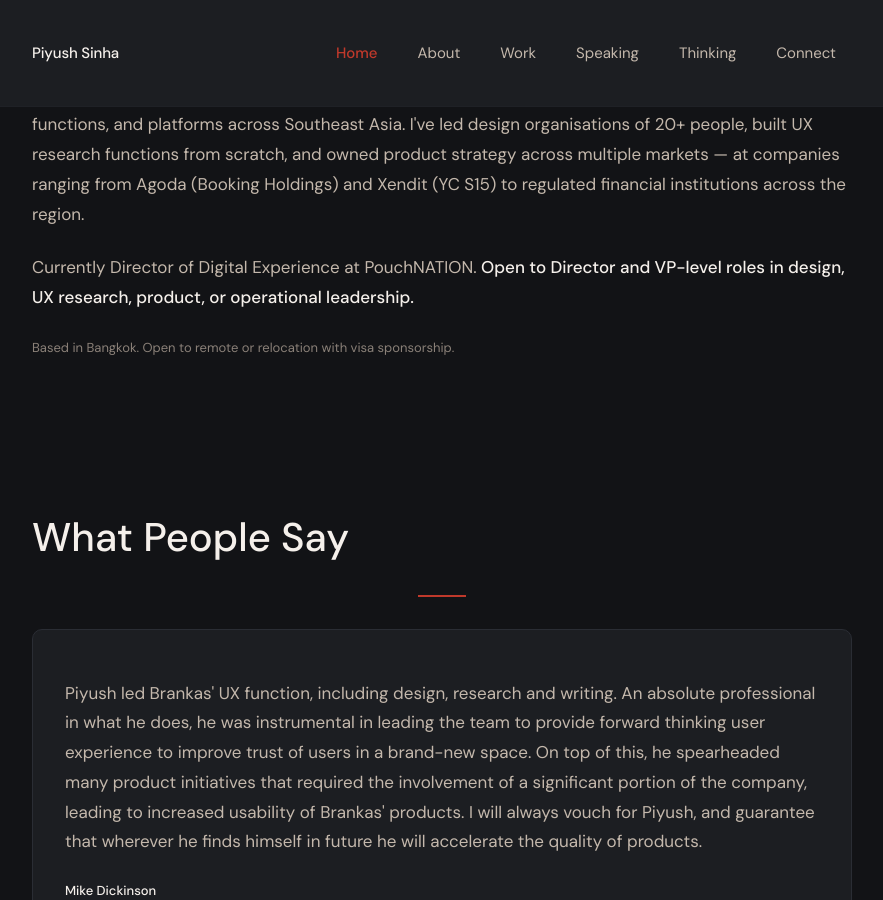
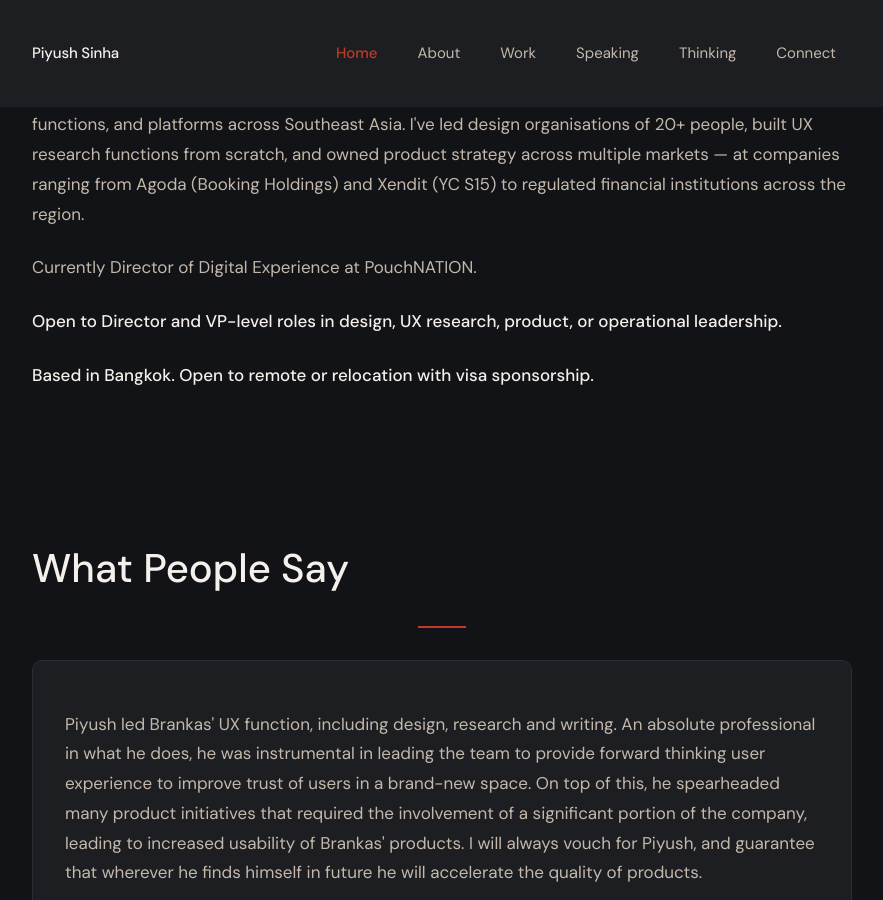
Before and after one commit to piyushsinha/piyushsinha.github.io, a Jekyll site: the page built from index.html, in a window 1280 px wide and 900 px high, scrolled down 1320 px. Shown: the whole window, without its empty margins (198-1081 px from the left). Built offline with Jekyll 4.4.1, drawn with Linux system fonts in a browser that asks for light colours.

Commit message:
Update index.html

```diff
--- a/index.html
+++ b/index.html
@@ -100,8 +100,9 @@ description: "Design and product leader with 14+ years across fintech, payments,
     <h2>About</h2>
     <hr class="separator separator--accent">
     <p>I'm a design and product leader with 14+ years of experience building and scaling teams, research functions, and platforms across Southeast Asia. I've led design organisations of 20+ people, built UX research functions from scratch, and owned product strategy across multiple markets — at companies ranging from Agoda (Booking Holdings) and Xendit (YC S15) to regulated financial institutions across the region.</p>
-    <p>Currently Director of Digital Experience at PouchNATION. <strong>Open to Director and VP-level roles in design, UX research, product, or operational leadership.</strong></p>
-    <p class="about-section__status">Based in Bangkok. Open to remote or relocation with visa sponsorship.</p>
+    <p>Currently Director of Digital Experience at PouchNATION.</p>
+    <p><strong>Open to Director and VP-level roles in design, UX research, product, or operational leadership.</strong></p>
+    <p><strong>Based in Bangkok. Open to remote or relocation with visa sponsorship.</strong></p>
   </div>
 </section>
 
```
